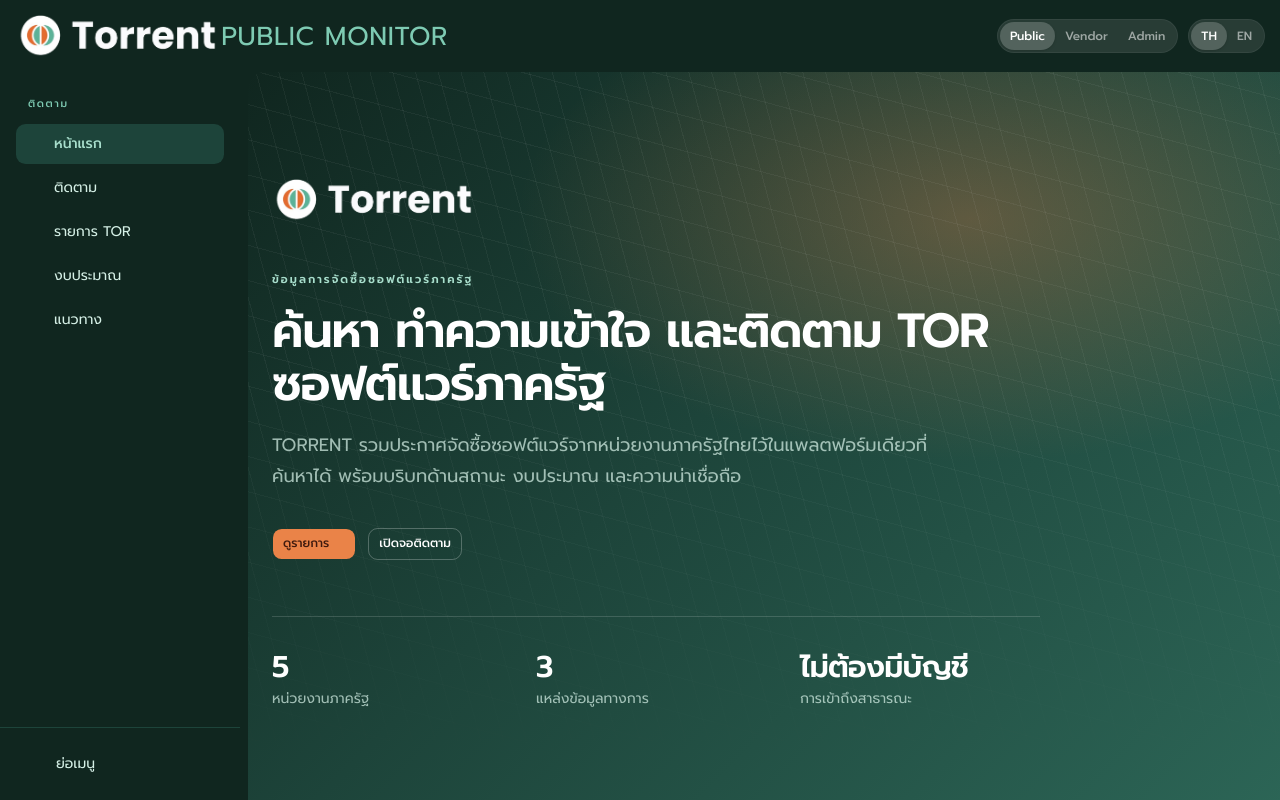
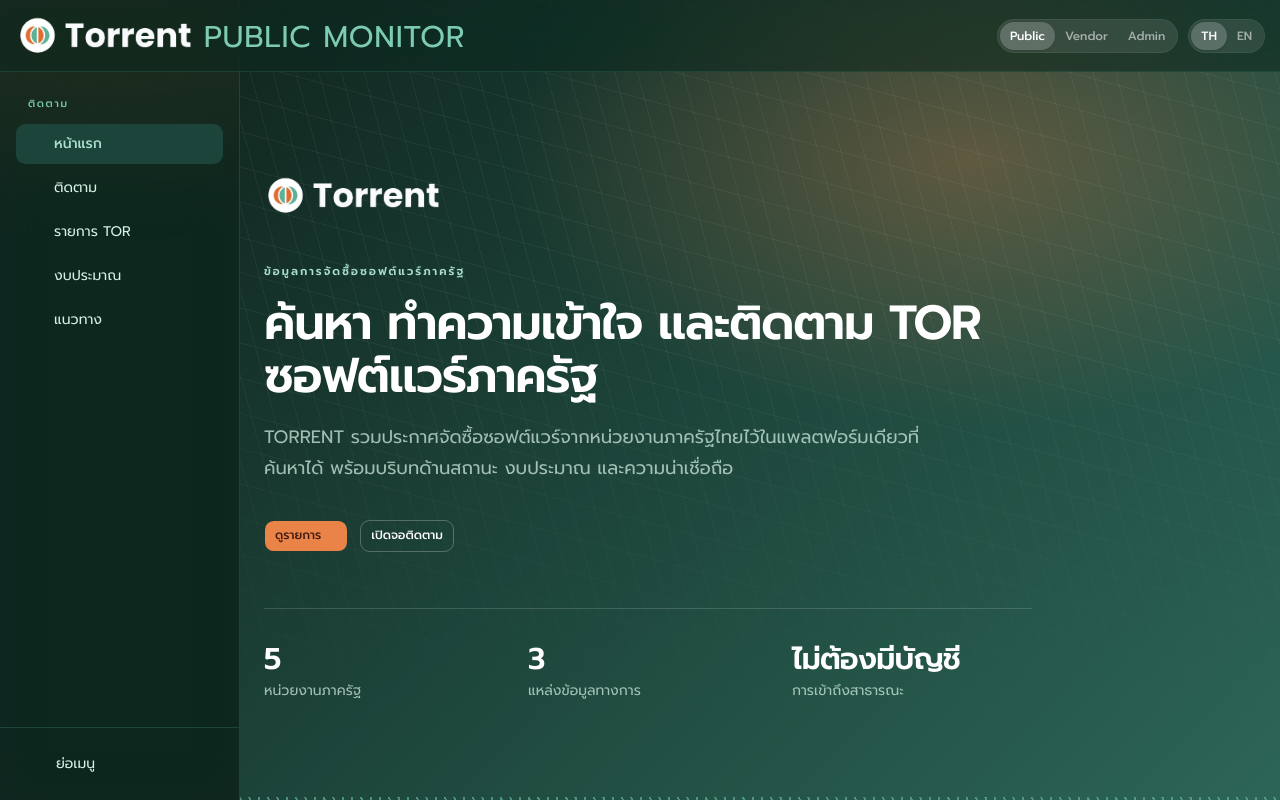
Before and after one commit to OnTheHills/Torrent, a Next.js app in the folder frontend/: page / in a window 1280 px wide. Built offline with nearby package versions, Linux system fonts and the light colour scheme; some icons are missing.

Commit message:
feat: enhance sidebar and appbar design

```diff
--- a/frontend/src/app/globals.css
+++ b/frontend/src/app/globals.css
@@ -52,4 +52,20 @@
   .story-paper {
     background: var(--palette-gray-850);
   }
+
+  /* Wallpaper behind frosted AppBar / Sidebar so the blur has chroma. */
+  .shell-atmosphere {
+    background:
+      radial-gradient(
+        ellipse 70% 50% at 8% 0%,
+        color-mix(in srgb, var(--palette-orange-400) 20%, transparent),
+        transparent 55%
+      ),
+      radial-gradient(
+        ellipse 55% 40% at 90% 110%,
+        color-mix(in srgb, var(--palette-teal-400) 18%, transparent),
+        transparent 50%
+      ),
+      var(--background-body);
+  }
 }
--- a/frontend/src/components/home/home-landing.tsx
+++ b/frontend/src/components/home/home-landing.tsx
@@ -32,9 +32,9 @@
 
   return (
     <div>
-      <section className="relative overflow-hidden hero-atmosphere text-hero-foreground">
+      <section className="relative -mt-[72px] overflow-hidden hero-atmosphere text-hero-foreground">
         <div className="pointer-events-none absolute inset-0 hero-rays opacity-60" />
-        <div className="relative mx-auto max-w-6xl px-4 py-16 sm:px-6 md:py-24">
+        <div className="relative mx-auto max-w-6xl px-4 pb-16 pt-[calc(72px+4rem)] sm:px-6 md:pb-24 md:pt-[calc(72px+6rem)]">
           <BrandLockup size="lg" priority />
 
           <p className="mt-10 text-[0.7rem] font-semibold uppercase tracking-[0.18em] text-[var(--palette-teal-200)]">
--- a/frontend/src/components/layout/app-shell.tsx
+++ b/frontend/src/components/layout/app-shell.tsx
@@ -27,8 +27,9 @@
 import type { DictionaryKey } from "@/lib/i18n/dictionary";
 
 /**
- * Mint-style shell: 72px App Bar over a 288px Sidebar and an 8px-gutter
- * content canvas. The canvas is the only page scroll container.
+ * Mint-style shell: frosted 72px App Bar over a Sidebar and a flush
+ * content canvas. Chrome overlays the canvas so backdrop-filter can sample it.
+ * The canvas is the only page scroll container.
  */
 export function AppShell({
   nav,
@@ -45,13 +46,13 @@
   children: React.ReactNode;
 }) {
   return (
-    <SidebarProvider className="flex h-dvh flex-col overflow-hidden bg-background-body">
+    <SidebarProvider className="relative flex h-dvh flex-col overflow-hidden shell-atmosphere">
       <ShellAppBar workspace={workspace} />
       <div className="relative flex min-h-0 flex-1 overflow-hidden">
         <ShellSidebar nav={nav} showBackToSite={showBackToSite} />
         <MainContent>
           {inset ? (
-            <div className="mx-auto max-w-6xl px-5 py-8 md:p-12">
+            <div className="mx-auto max-w-6xl px-5 py-8 md:px-12 md:py-12">
               {children}
             </div>
           ) : (
--- a/frontend/src/components/layout/brand-lockup.tsx
+++ b/frontend/src/components/layout/brand-lockup.tsx
@@ -8,7 +8,7 @@
 const SIZE = {
   sm: { className: "h-7 w-auto md:h-9", width: 180, height: 40 },
   md: { className: "h-10 w-auto", width: 220, height: 48 },
-  lg: { className: "h-12 w-auto md:h-16", width: 320, height: 72 },
+  lg: { className: "h-12 w-auto md:h-14", width: 320, height: 72 },
   xl: { className: "h-14 w-auto md:h-20", width: 400, height: 90 },
 } as const;
 
--- a/frontend/src/components/ui/appbar.tsx
+++ b/frontend/src/components/ui/appbar.tsx
@@ -8,7 +8,7 @@
  */
 
 export const appBarRootStyles =
-  "flex h-[72px] w-full shrink-0 items-center bg-appbar text-appbar-foreground";
+  "absolute inset-x-0 top-0 z-30 flex h-[72px] w-full items-center border-b border-appbar-border/40 bg-appbar text-appbar-foreground backdrop-blur-xl backdrop-saturate-150";
 
 export const appBarPrimaryStyles =
   "flex h-full w-full items-center justify-between gap-3 px-4 md:gap-4";
@@ -18,13 +18,13 @@
 export const appBarCenterStyles =
   "hidden min-w-0 flex-1 items-center justify-center md:flex";
 
-export const appBarBrandLockupStyles = "flex items-center";
+export const appBarBrandLockupStyles = "flex items-center gap-2";
 
 export const appBarLogoStyles =
   "inline-flex h-[18px] shrink-0 items-center rounded-sm bg-sidebar-primary px-1.5 font-heading text-[9px] font-semibold tracking-[0.1em] text-sidebar-primary-foreground md:h-5 md:px-2 md:text-[11px] md:tracking-[0.12em]";
 
 export const appBarWorkspaceNameStyles =
-  "mt-0.5 flex h-12 items-center font-heading text-lg uppercase leading-none tracking-wide text-appbar-accent-foreground md:h-16 md:text-[26px]";
+  "mt-0.5 flex h-12 items-center font-heading text-lg uppercase leading-none tracking-wide text-appbar-accent-foreground md:h-16 md:text-3xl";
 
 export const appBarMobileDividerStyles =
   "h-8 w-px shrink-0 bg-appbar-border md:hidden";
--- a/frontend/src/components/ui/sidebar.tsx
+++ b/frontend/src/components/ui/sidebar.tsx
@@ -169,7 +169,7 @@
       <div
         data-slot="sidebar"
         className={cn(
-          "flex h-full w-(--sidebar-width) flex-col overflow-hidden bg-sidebar text-sidebar-foreground",
+          "flex h-full w-(--sidebar-width) flex-col overflow-hidden bg-sidebar pt-[72px] text-sidebar-foreground backdrop-blur-xl backdrop-saturate-150",
           className
         )}
         {...props}
@@ -187,7 +187,7 @@
           data-mobile="true"
           side={side}
           showCloseButton={false}
-          className="w-(--sidebar-width) gap-0 border-sidebar-border bg-sidebar p-0 text-sidebar-foreground"
+          className="w-(--sidebar-width) gap-0 border-sidebar-border bg-sidebar p-0 text-sidebar-foreground backdrop-blur-xl backdrop-saturate-150"
           style={
             { "--sidebar-width": SIDEBAR_WIDTH_MOBILE } as React.CSSProperties
           }
@@ -230,7 +230,7 @@
         )}
         {...props}
       >
-        <div className="flex h-full w-full flex-col overflow-hidden bg-sidebar">
+        <div className="flex h-full w-full flex-col overflow-hidden border-r border-sidebar-border bg-sidebar pt-[72px] backdrop-blur-xl backdrop-saturate-150">
           {children}
         </div>
       </div>
@@ -309,7 +309,7 @@
     <div
       data-slot="sidebar-footer"
       className={cn(
-        "flex w-full shrink-0 flex-col gap-2 border-t border-sidebar-divider bg-sidebar p-4",
+        "flex w-full shrink-0 flex-col gap-2 border-t border-sidebar-divider p-4",
         "group-data-[collapsible=icon]:p-2",
         className
       )}
@@ -410,7 +410,7 @@
   );
 }
 
-/** Gutter + rounded scroll canvas that carries page content. */
+/** Scroll canvas that carries page content, flush with the sidebar. */
 function MainContent({
   className,
   contentClassName,
@@ -421,7 +421,7 @@
     <div
       data-slot="main-content-gutter"
       className={cn(
-        "flex h-full min-h-0 min-w-0 flex-1 flex-col overflow-hidden bg-background-body pl-2",
+        "flex h-full min-h-0 min-w-0 flex-1 flex-col overflow-hidden bg-transparent",
         className
       )}
       {...props}
@@ -429,7 +429,7 @@
       <main
         data-slot="main-content-canvas"
         className={cn(
-          "h-full min-h-0 flex-1 overflow-x-hidden overflow-y-auto rounded-tl-xl bg-background",
+          "h-full min-h-0 flex-1 overflow-x-hidden overflow-y-auto bg-background pt-[72px]",
           contentClassName
         )}
       >
--- a/frontend/src/styles/theme.css
+++ b/frontend/src/styles/theme.css
@@ -196,7 +196,7 @@
 
   --background-body: var(--palette-teal-900);
 
-  --appbar: var(--palette-teal-900);
+  --appbar: color-mix(in srgb, var(--palette-teal-900) 58%, transparent);
   --appbar-foreground: var(--palette-teal-50);
   --appbar-muted-foreground: var(--palette-teal-300);
   --appbar-hover: var(--palette-teal-800);
@@ -205,7 +205,7 @@
   --appbar-border: var(--palette-teal-700);
   --appbar-input: color-mix(in srgb, var(--palette-white) 10%, transparent);
 
-  --sidebar: var(--palette-teal-900);
+  --sidebar: color-mix(in srgb, var(--palette-teal-900) 58%, transparent);
   --sidebar-foreground: var(--palette-teal-100);
   --sidebar-muted-foreground: var(--palette-teal-300);
   --sidebar-primary: var(--palette-teal-400);
@@ -246,3 +246,10 @@
   --surface-elevated: color-mix(in srgb, var(--palette-teal-900) 82%, transparent);
   --pattern-line: color-mix(in srgb, var(--palette-white) 8%, transparent);
 }
+
+@supports not ((backdrop-filter: blur(1px)) or (-webkit-backdrop-filter: blur(1px))) {
+  :root {
+    --appbar: var(--palette-teal-900);
+    --sidebar: var(--palette-teal-900);
+  }
+}
```
